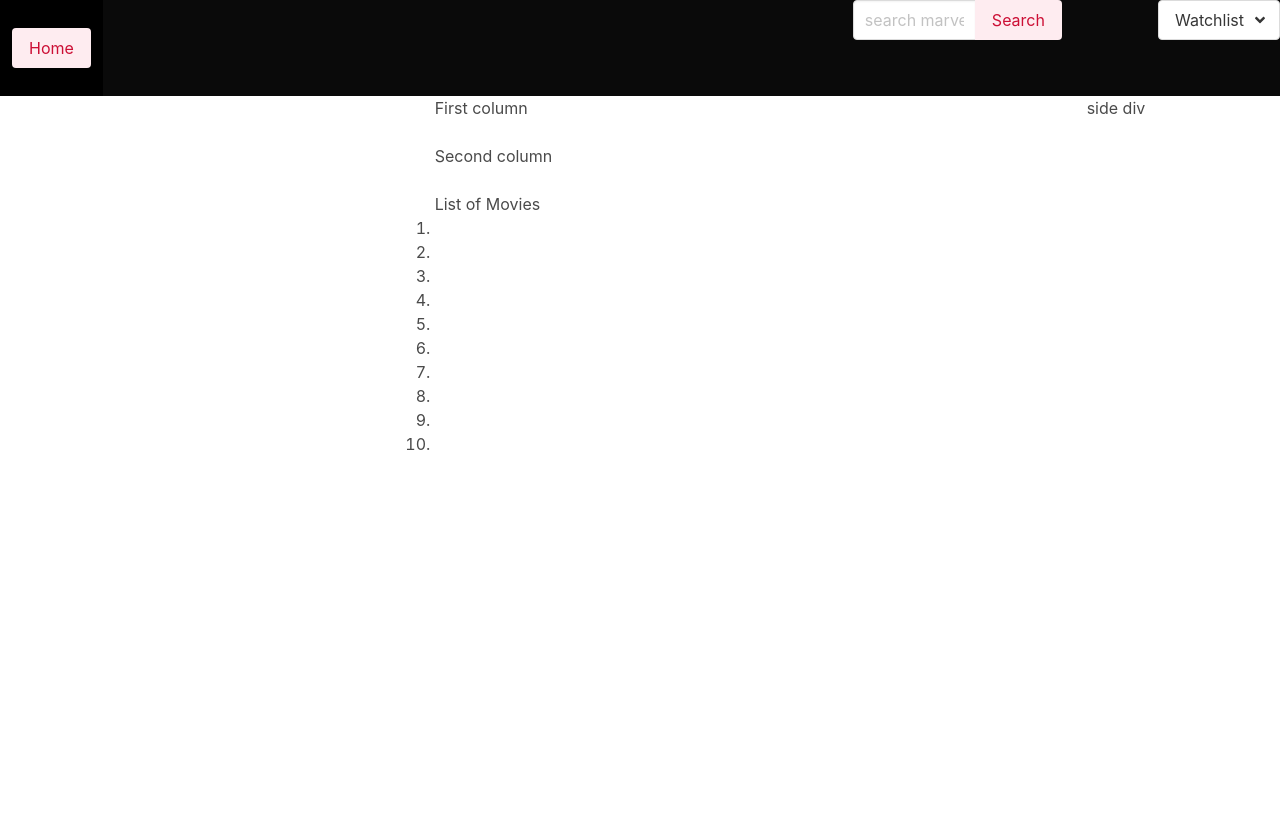
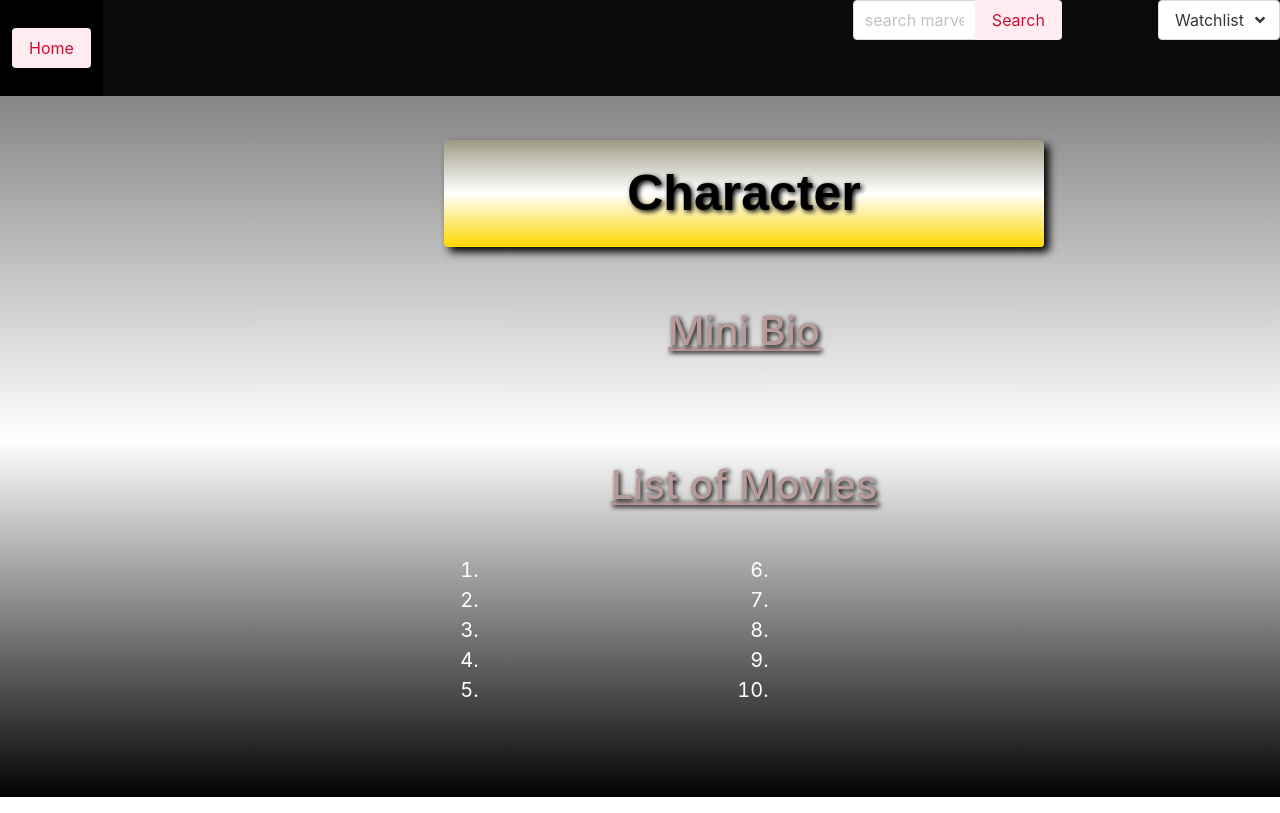
Before and after one commit to rslaughter12/The-Avengers, a plain HTML site: page index.html in a window 1280 px wide. Drawn offline with nearby package versions, Linux system fonts and the light colour scheme.

Commit message:
Added CSS to columns section

```diff
--- a/assets/css/style.css
+++ b/assets/css/style.css
@@ -15,3 +15,57 @@
     margin-left: 735px;
     margin-top: 100px;
 }
+
+body {
+    background: linear-gradient(gray 10%, white, black);
+    background-attachment: fixed;
+    background-size: cover;
+}
+
+.character {
+    text-shadow: 2px 2px 5px black;
+    color: black;
+    font-family: "rock Salt", "permanent Marker", sans-serif;
+    font-size: 50px;
+    font-weight: bolder;
+    margin-top: 0px;
+}
+
+.minibio,
+.movies{
+    text-decoration: underline;
+    text-shadow: 2px 2px 5px black;
+    color: #b89c9c;
+    font-size: 40px;
+    font-weight: 500;
+    margin-top: 30px;
+    margin-bottom: 40px
+}
+
+.card {
+    border-radius: 4px;
+    box-shadow: 5px 5px 8px black;
+    padding: 16px;
+    background: linear-gradient( rgba(171, 160, 87, 0.28), white, gold);
+}
+
+.second {
+    font-size: 20px;
+    color: black;
+}
+
+li:hover {
+    color: darkred;
+    text-shadow: 2px 2px 5px white;
+    cursor: grab;
+}
+
+.two-columns {
+    column-count: 2;
+    column-gap: 30px;
+    font-size: 20px;
+    color: white;
+    margin-left: 40px;
+    margin-right: 10px;
+    margin-bottom: 80px;
+  }
--- a/index.html
+++ b/index.html
@@ -8,13 +8,10 @@
     <script src="./assets/js/md5.min.js"></script>
     <link rel="stylesheet" href="https://cdnjs.cloudflare.com/ajax/libs/font-awesome/4.7.0/css/font-awesome.min.css">
     <link rel="stylesheet" href="./assets/css/style.css">
-    <script src=
-'https://cdnjs.cloudflare.com/ajax/libs/font-awesome/5.12.0-2/js/all.min.js'>
-    </script>
+    <script src='https://cdnjs.cloudflare.com/ajax/libs/font-awesome/5.12.0-2/js/all.min.js'></script>
     <title>project1</title>
 </head>
 <body>
-    <!--Navbar Rosa's section-->
     <nav class="navbar is-black">
         <div class="navbar-brand">
           <a class="navbar-item">
@@ -34,7 +31,6 @@
         </div>
         <div class="navbar-end">
             <figure class="image is-96x96">
-                <!-- <img src="marvel_logo.svg_720.png"> -->
             </figure>
             <div class="dropdown">
                 <div class="dropdown-trigger">
@@ -47,35 +43,31 @@
                 </div>
                 <div class="dropdown-menu" id="dropdown-menu3" role="menu">
                   <div class="dropdown-content">
-
                   </div>
                 </div>
               </div>
         </div>
     </nav>
-      <!--Navbar End-->
-      <!--Column Section-->
-      <div class="columns">
-        <div class="column is-one-third first">
-            <figure class="image is-128x128">
-                <!-- <img src="538615ca33ab0.jpg"> -->
-            </figure>
+    <!--Orianna's work on CSS-->
+      <div class="columns m-4">
+        <div class="column mt-2 is-one-third first">
+            <img class="is-fullwidth" id="character-img">
         </div>
         <div class="column is-half">
-            <div class="columns">
-                <div class="column">
-                  First column
+            <div class="columns mt-1">
+                <div class="column has-border-white">
+                  <h1 class="character has-text-centered card">Character</h1>
                 </div>
             </div>
-            <div class="columns second">
-                <div class="column">
-                  Second column
+            <div class="columns">
+                <div class="column second">
+                  <h1 class="minibio has-text-centered">Mini Bio</h1>
                 </div>
             </div>
             <div class="columns third">
                 <div class="column">
-                    <h1>List of Movies</h1>
-                    <ol>
+                    <h1 class="movies has-text-centered">List of Movies</h1>
+                    <ol class="two-columns">
                       <li class="movie"></li>
                       <li class="movie"></li>
                       <li class="movie"></li>
@@ -89,9 +81,9 @@
                     </ol>
                 </div>
             </div>
-        </div>
-        <div class="column">side div</div>
+          </div>
     </div>
+    <!--End of Orianna's work-->
         <div class="modal modal-1">
             <div class="modal-background"></div>
             <div class="modal-card">
@@ -140,7 +132,6 @@
               </footer>
             </div>
           </div>
-
     <script src="https://code.jquery.com/jquery-3.4.1.min.js"></script>
     <script src="./assets/js/script.js"></script>
 </body>
```
